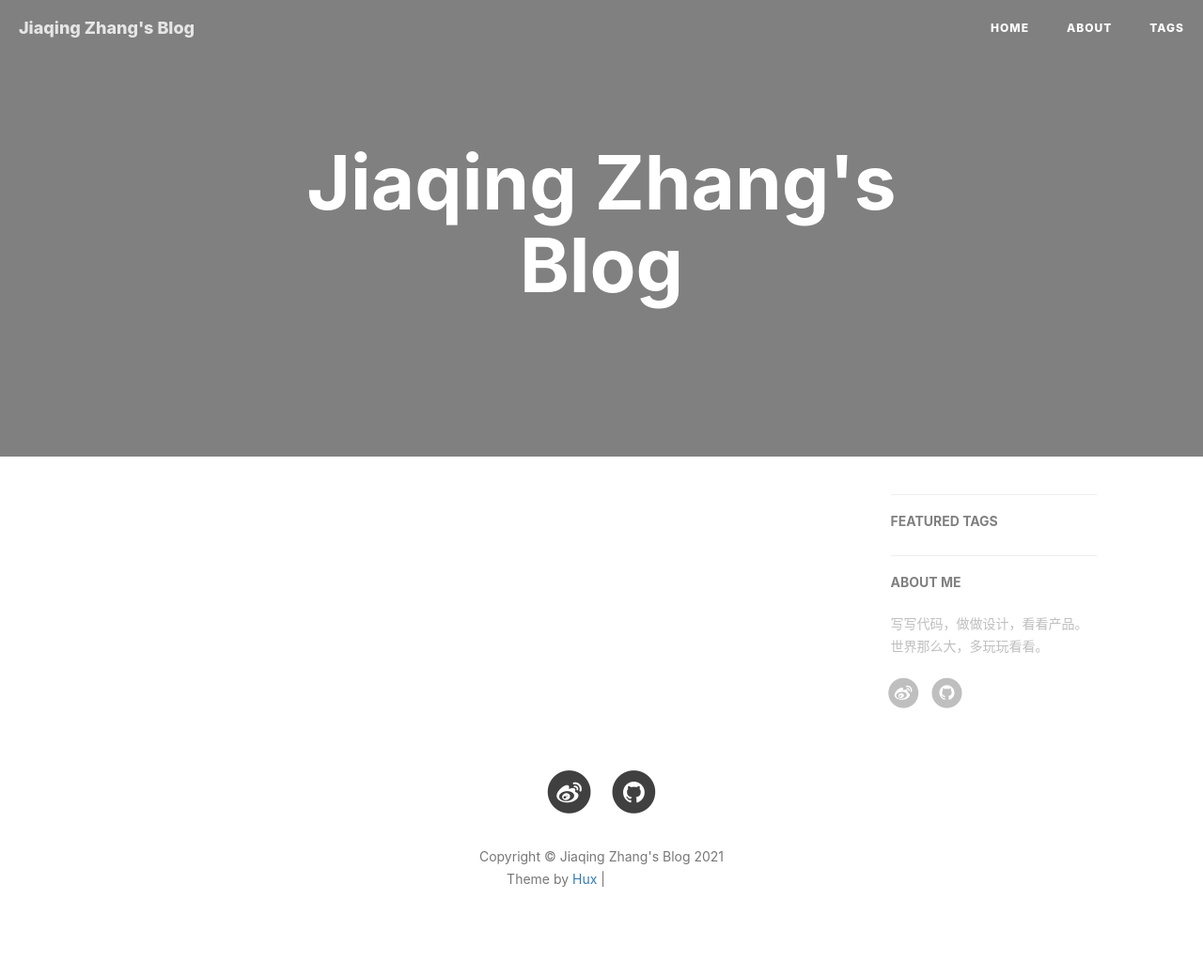
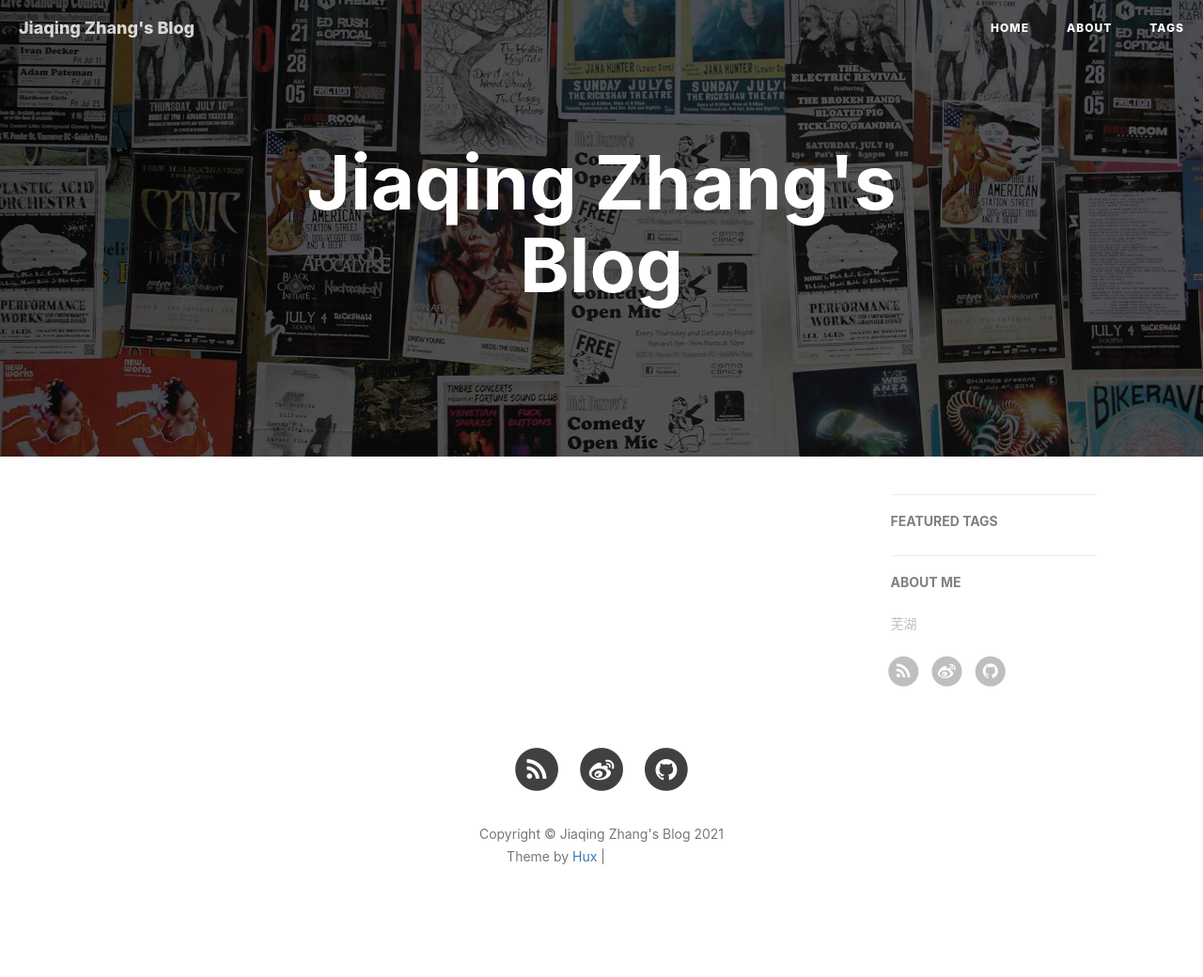
Before and after one commit to danielqingz/danielqingz.github.io, a Jekyll site: the page built from index.html, in a window 1280 px wide. Shown: the whole page at 94% size. Built offline with Jekyll 4.4.1, drawn with Linux system fonts in a browser that asks for light colours; nearby versions of some CDN libraries; the list of posts is cut into pages by our own code; comment, search, counter and statistics services are not loaded; after the commit the page ends 1016 px from its top, so only the background shows below that; grey boxes are pictures that could not be loaded.

Commit message:
Update _config.yml

```diff
--- a/_config.yml
+++ b/_config.yml
@@ -1,7 +1,7 @@
 # Site settings
 title: Jiaqing Zhang's Blog
 SEOTitle: Jiaqing Zhang | Blog
-# header-img: img/home-bg.jpg
+header-img: img/home-bg.jpg
 email: danielqing99@yahoo.com
 description: ""
 keyword: ""
@@ -11,7 +11,7 @@ baseurl: ""         # for example, '/blog' if your blog hosted on 'host/blog'
 
 
 # SNS settings
-RSS: false
+RSS: true
 weibo_username:     张嘉庆z
 # zhihu_username:     huxpro
 github_username:    danielqingz
@@ -50,9 +50,9 @@ kramdown:
 #disqus_username: _your_disqus_short_name_
 
 # # Duoshuo settings
-# duoshuo_username: huxblog
+duoshuo_username: huxblog
 # # Share component is depend on Comment so we can NOT use share only.
-# duoshuo_share: true                     # set to false if you want to use Comment without Sharing
+duoshuo_share: true                     # set to false if you want to use Comment without Sharing
 
 
 
@@ -68,8 +68,8 @@ kramdown:
 
 # Sidebar settings
 sidebar: true                           # whether or not using Sidebar.
-sidebar-about-description: "写写代码，做做设计，看看产品。世界那么大，多玩玩看看。"
-#sidebar-avatar: /img/avatar-hux.jpg      # use absolute URL, seeing it's used in both `/` and `/about/`
+sidebar-about-description: "芜湖"
+# sidebar-avatar: /img/avatar-hux.jpg      # use absolute URL, seeing it's used in both `/` and `/about/`
 
 
 
```
